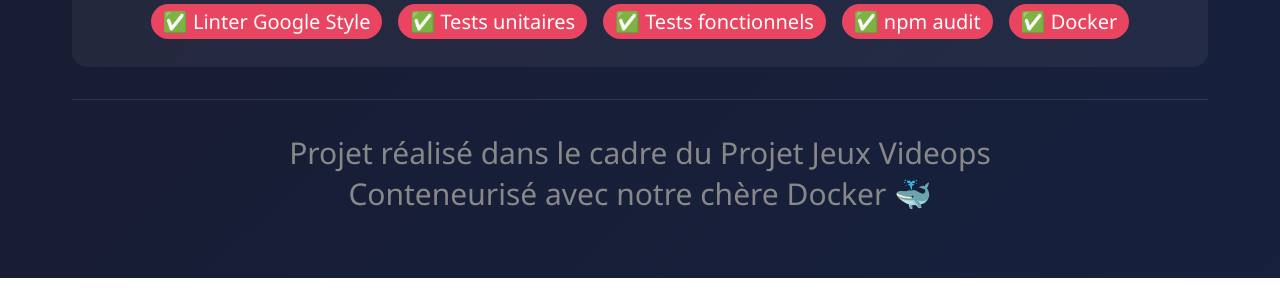
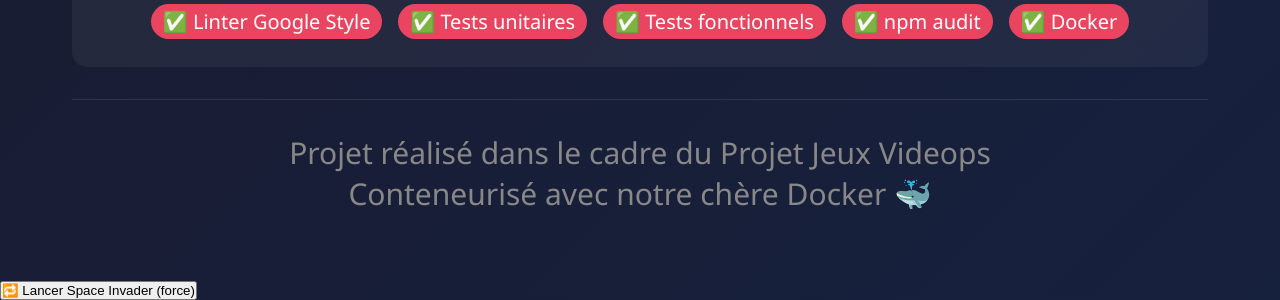
Before and after one commit to NoaVellat/Jeux_Videops, a plain HTML site: page index.html in a window 1280 px wide. Shown: the part 717-1017 px from the top of the page. Before the commit the page ends 995 px from the top, so only its background shows below. Drawn offline with Linux system fonts and the light colour scheme.

Commit message:
Add button to launch Space Invader game
Added a button to launch the Space Invader game.

```diff
--- a/index.html
+++ b/index.html
@@ -140,6 +140,7 @@
         }
     </style>
 </head>
+
 <body>
     <div class="container">
         <header>
@@ -180,5 +181,8 @@
             <p>Conteneurisé avec notre chère Docker 🐳</p>
         </footer>
     </div>
+    <button onclick="window.location.href='https://noavellat.github.io/Jeux_Videops/Space_Invader/index.html'">
+  🔁 Lancer Space Invader (force)
+</button>
 </body>
 </html>
```
